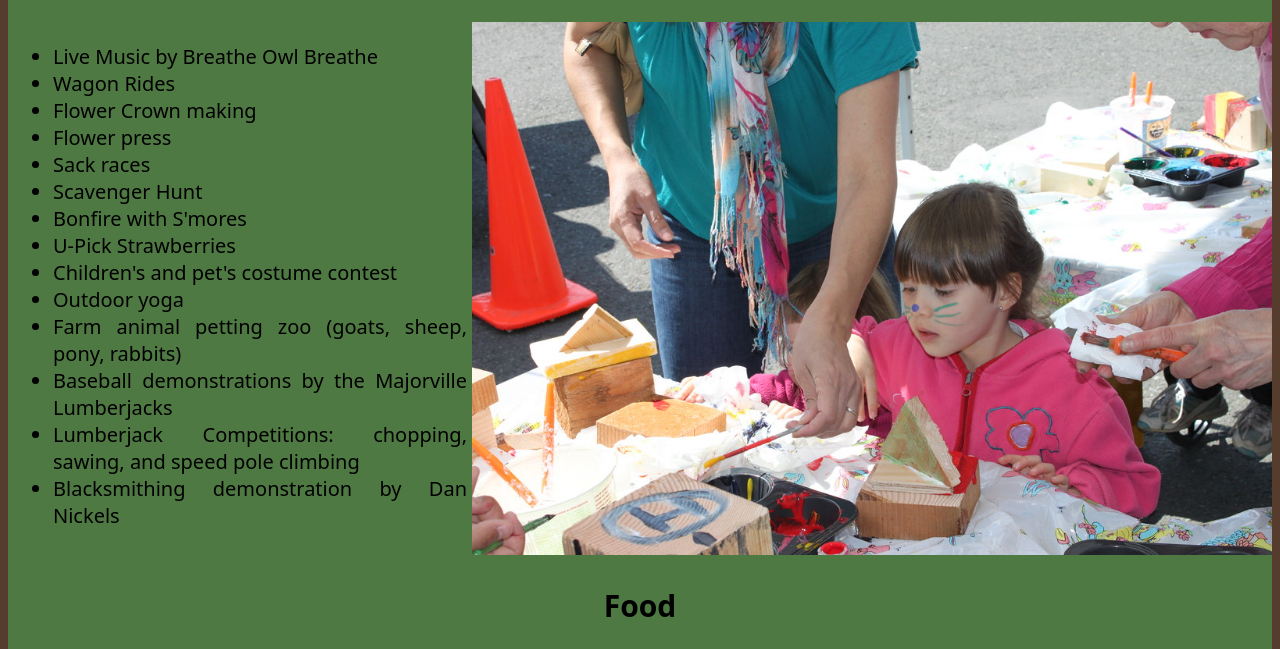
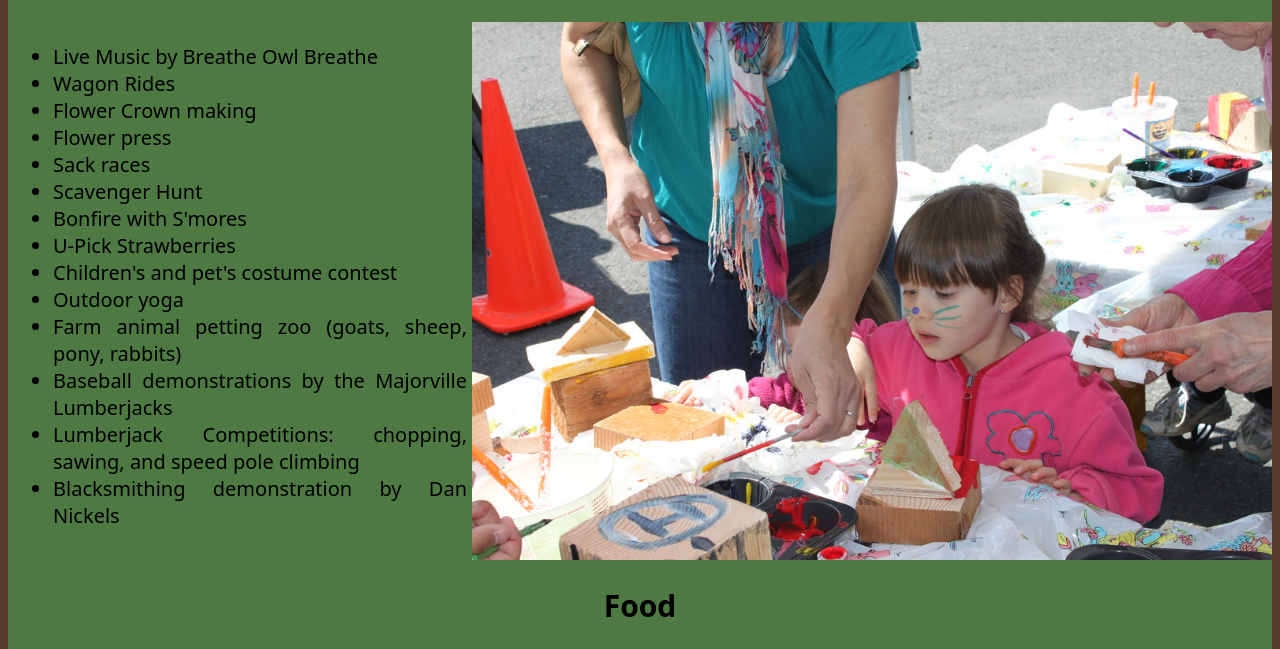
Before and after one commit to lemmienka707/project-majorville, a plain HTML site: page activities.html in a window 1280 px wide. Shown: the part 522-1171 px from the top of the page. Drawn offline with Linux system fonts and the light colour scheme.

Commit message:
Update styles.css

```diff
--- a/styles.css
+++ b/styles.css
@@ -71,7 +71,10 @@ body {
 
 .media {
 
-    max-width: 1920px;
+
+    width: 100%;
+    height: 100%;
+    object-fit: cover;
 
     display: grid;
     grid-template-columns: 1fr 3fr;
@@ -139,3 +142,9 @@ img:hover {
     cursor: pointer;
     transform: scale(0.9);
 }
+
+img {
+    width: 100%;
+    height: 100%;
+    object-fit: cover;
+}
```
